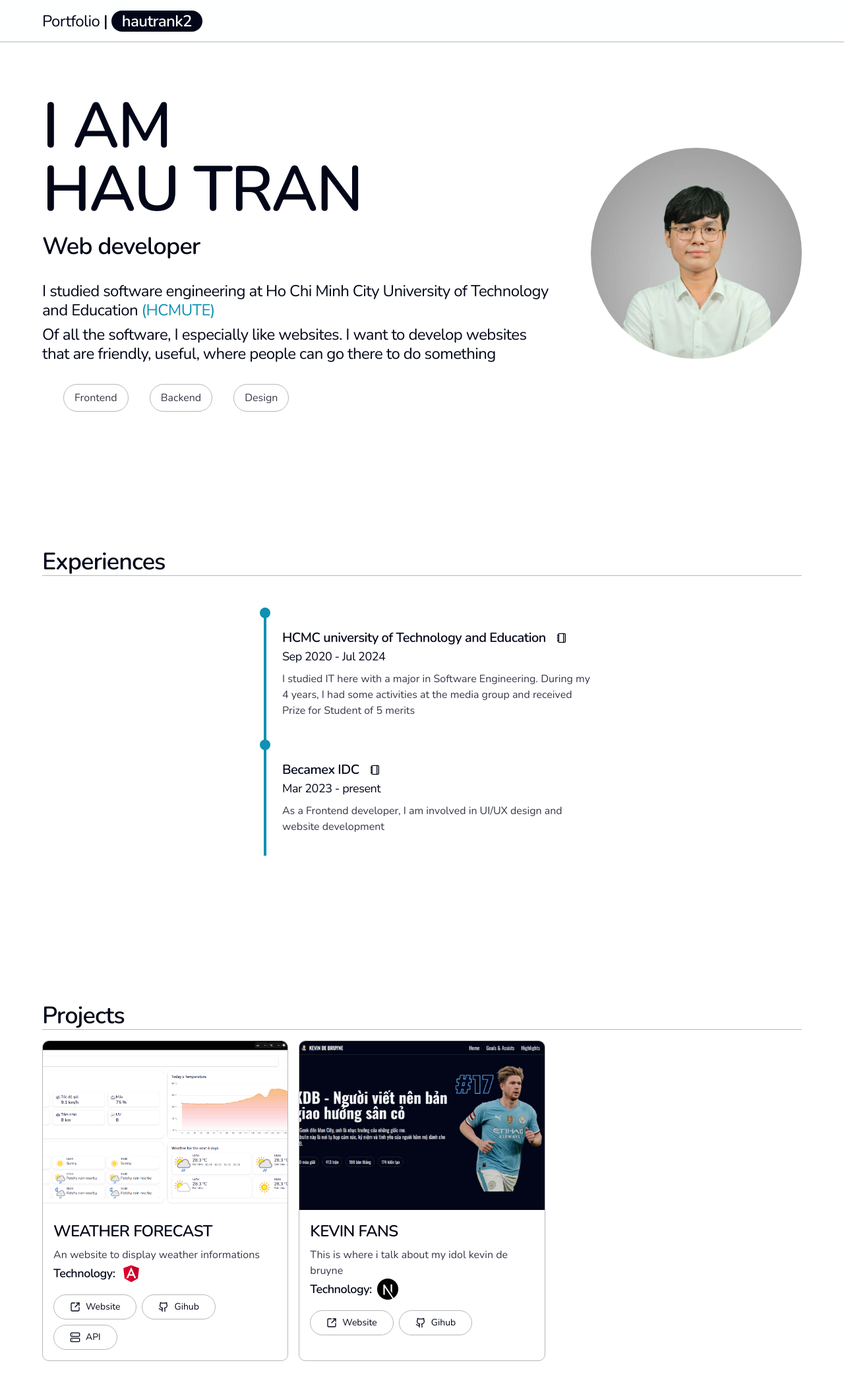
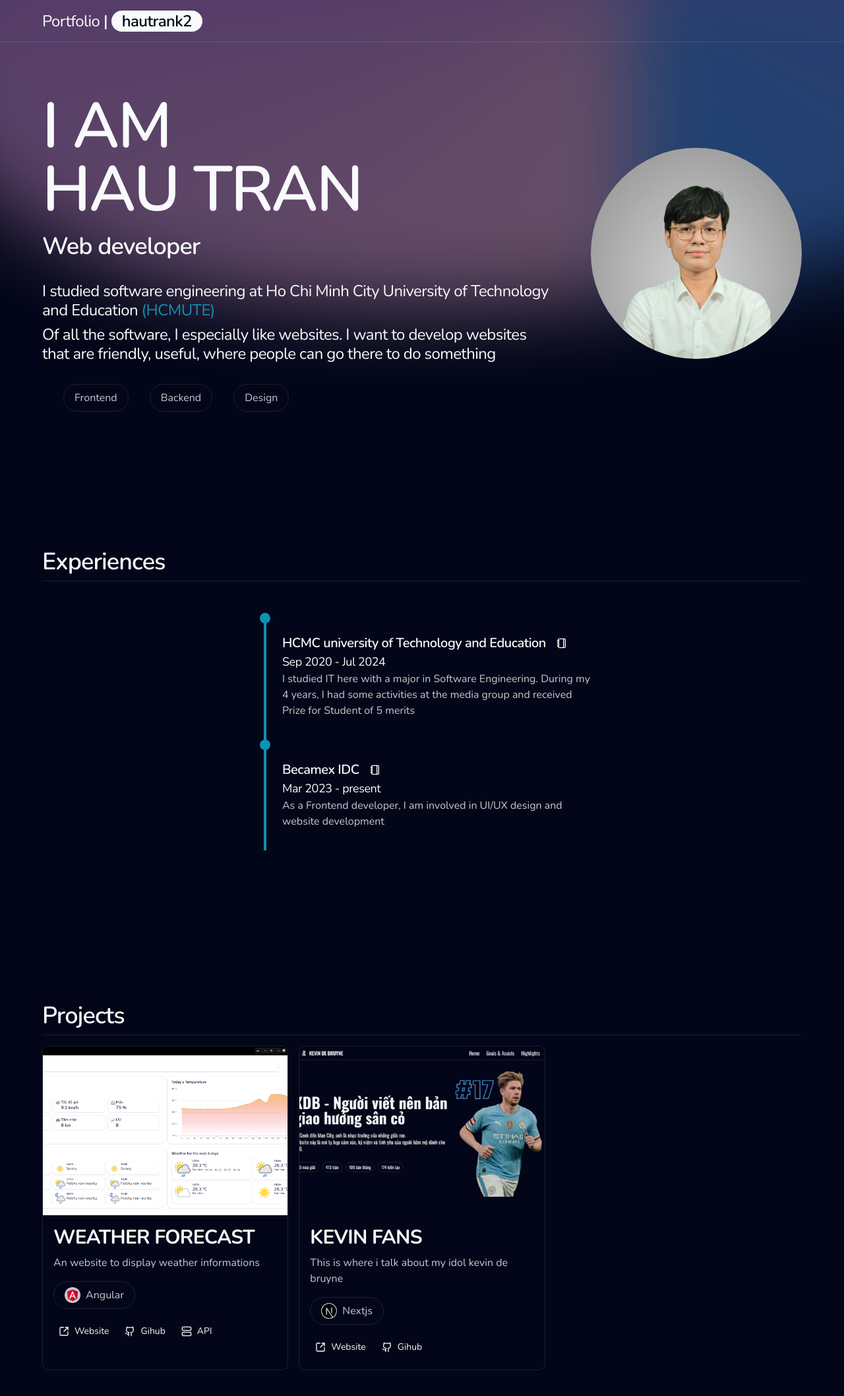
Before and after one commit to hautrank2/portfolio, a Next.js app: page / in a window 1280 px wide. Shown: the top 2116 px of the page at 66% size. Built offline with nearby package versions, Linux system fonts and the light colour scheme.

Commit message:
feat(App): obsever app.js

```diff
--- a/package.json
+++ b/package.json
@@ -3,7 +3,7 @@
   "version": "0.1.0",
   "private": true,
   "scripts": {
-    "dev": "next dev --turbopack",
+    "dev": "next dev --turbopack --port 8080",
     "build": "next build",
     "start": "next start",
     "lint": "next lint"
--- /dev/null
+++ b/public/js/app.js
@@ -0,0 +1,11 @@
+const elements = document.querySelectorAll("section");
+const observer = new IntersectionObserver((entries) => {
+  const classArr = "opacity-100 transition duration-700";
+  entries.forEach((entry) => {
+    if (entry.isIntersecting) {
+      entry.target.classList.add(...classArr.split(" "));
+      observer.unobserve(entry.target);
+    }
+  });
+});
+elements.forEach((el) => observer.observe(el));
--- a/src/app/Experiences.tsx
+++ b/src/app/components/Experiences.tsx
@@ -71,7 +71,7 @@ function Experiences({}) {
         return (
           <div
             key={exp.company + ix}
-            className="flex gap-4 relative border-s border-s-4 border-primary py-8 px-6"
+            className="flex gap-4 relative border-s-4 border-primary py-8 px-6"
           >
             <div className="dot rounded-full h-4 w-4 bg-primary absolute top-0 left-[-10px]"></div>
             <Exp exp={exp} />
@@ -99,7 +99,9 @@ const Exp = ({ exp }: { exp: Experience }) => {
     <div key={exp.company}>
       <div className="flex gap-4 items-center">
         <Link target="_blank" href={exp.href}>
-          <Typography variant="h4" className="hover:text-primary">{exp.company}</Typography>
+          <Typography variant="h4" className="hover:text-primary">
+            {exp.company}
+          </Typography>
         </Link>
         <Dialog>
           <DialogTrigger asChild>
--- a/src/app/components/ProjectSection.tsx
+++ b/src/app/components/ProjectSection.tsx
@@ -76,25 +76,28 @@ function ProjectSection({}) {
             </div>
 
             <div className="p-4">
-              <Typography variant={"h3"} className="uppercase">
+              <Typography variant={"h2"} className="uppercase font-bold">
                 {item.title}
               </Typography>
               <Typography variant={"p"} className="mt-0">
                 {item.desc}
               </Typography>
 
-              <div className="flex items-center gap-2">
-                <Typography variant={"h5"}>Technology:</Typography>
+              <div className="flex items-center gap-2 mt-4">
                 <div className="flex items-center">
                   {item.technologies.map((tech) => (
                     <Tooltip key={tech.title}>
                       <TooltipTrigger asChild>
-                        <Image
-                          src={tech.logoUrl}
-                          alt="logo"
-                          width={32}
-                          height={32}
-                        />
+                        <div className="p-2 px-4 rounded-full flex items-center gap-2 border">
+                          <Image
+                            src={tech.logoUrl}
+                            alt="logo"
+                            width={24}
+                            height={24}
+                            className="bg-foreground/80 p-px rounded-full"
+                          />
+                          <Typography variant={"p"}>{tech.title}</Typography>
+                        </div>
                       </TooltipTrigger>
                       <TooltipContent>{tech.title}</TooltipContent>
                     </Tooltip>
@@ -109,7 +112,7 @@ function ProjectSection({}) {
                     <Link
                       key={link.url}
                       href={link.url}
-                      className="rounded-full px-6 py-2 border hover:bg-foreground/10 flex gap-2 items-center text-sm"
+                      className="p-2 flex gap-2 items-center text-sm hover:text-primary"
                       target="_blank"
                     >
                       <ICON size={16} />
--- a/src/app/components/SectionHeadline.tsx
+++ b/src/app/components/SectionHeadline.tsx
@@ -8,7 +8,7 @@ import { cn } from "~/lib/utils";
 function SectionHeadline({ title, href }: { title: string; href: string }) {
   const [hover, setHover] = useState(false);
   return (
-    <div className="mb-4 border-b">
+    <div className="pb-2 mb-4 border-b">
       <Link href={`#${href}`}>
         <Typography
           variant="h1"
--- a/src/app/globals.css
+++ b/src/app/globals.css
@@ -85,7 +85,7 @@
   --card-foreground: oklch(0.984 0.003 247.858);
   --popover: oklch(0.208 0.042 265.755);
   --popover-foreground: oklch(0.984 0.003 247.858);
-  --primary: oklch(0.929 0.013 255.508);
+  --primary: oklch(0.61 0.11 222);
   --primary-foreground: oklch(0.208 0.042 265.755);
   --secondary: oklch(0.279 0.041 260.031);
   --secondary-foreground: oklch(0.984 0.003 247.858);
--- a/src/app/layout.tsx
+++ b/src/app/layout.tsx
@@ -19,7 +19,11 @@ export default function RootLayout({
 }>) {
   return (
     <html lang="en" className={sans.className}>
-      <body className={`antialiased`}>{children}</body>
+      <body
+        className={`antialiased dark bg-[url(/svg/bg-gr.svg)] bg-no-repeat bg-[-20vw_-80vh]`}
+      >
+        {children}
+      </body>
     </html>
   );
 }
--- a/src/app/page.tsx
+++ b/src/app/page.tsx
@@ -1,10 +1,11 @@
 import Image from "next/image";
 import Header from "~/components/layouts/header";
 import { Typography } from "~/components/ui/typography";
-import Experiences from "./Experiences";
+import Experiences from "./components/Experiences";
 import SectionHeadline from "./components/SectionHeadline";
+import ProjectSection from "./components/ProjectSection";
 import { cn } from "~/lib/utils";
-import ProjectSection from "./components/ProjectSection";
+import Script from "next/script";
 
 export default function Home() {
   const stacks = [
@@ -19,7 +20,7 @@ export default function Home() {
     },
   ];
 
-  const sectionClassName = "max-w-[80rem] mx-auto min-h-[86vh] p-16";
+  const sectionClassName = "max-w-[80rem] mx-auto min-h-[86vh] p-16 opacity-0";
   return (
     <div className="py-20">
       <Header />
@@ -89,6 +90,8 @@ export default function Home() {
         <SectionHeadline title="Projects" href="projects" />
         <ProjectSection />
       </section>
+
+      <Script id="homeScript" strategy="afterInteractive" src="/js/app.js" />
     </div>
   );
 }
--- a/src/components/layouts/header.tsx
+++ b/src/components/layouts/header.tsx
@@ -1,9 +1,38 @@
-import React from "react";
+"use client";
+
+import React, { useEffect, useState } from "react";
 import { Typography } from "../ui/typography";
+import { cn } from "~/lib/utils";
 
-async function Header() {
+function Header() {
+  const headerHeight = 64;
+  const [headerBg, setHeaderBg] = useState(false);
+
+  useEffect(() => {
+    const trackingScroll = () => {
+      if (window.scrollY > headerHeight + 20) {
+        setHeaderBg(true);
+      } else {
+        setHeaderBg(false);
+      }
+    };
+
+    trackingScroll();
+    window.addEventListener("scroll", trackingScroll);
+
+    return () => {
+      window.removeEventListener("scroll", trackingScroll);
+    };
+  }, []);
+
   return (
-    <header className="flex justify-between items-center w-full fixed top-0 h-16 px-16 border-b z-20 bg-background/90">
+    <header
+      className={cn(
+        "flex justify-between items-center w-full fixed top-0 h-16 px-16 border-b z-20",
+        "transition-colors easy duration-500",
+        headerBg ? "bg-background/90" : ""
+      )}
+    >
       <div className="header-branch">
         <Typography variant={"h3"}>
           <span className="font-light">Portfolio</span> |{" "}
--- a/src/components/ui/typography.tsx
+++ b/src/components/ui/typography.tsx
@@ -8,11 +8,11 @@ const typographyVariants = cva("", {
   variants: {
     variant: {
       h1: "scroll-m-20 text-4xl font-semibold tracking-tight",
-      h2: "scroll-m-20 border-b pb-2 text-3xl font-semibold tracking-tight first:mt-0",
+      h2: "scroll-m-20 pb-2 text-3xl font-semibold tracking-tight first:mt-0",
       h3: "scroll-m-20 text-2xl font-semibold tracking-tight",
       h4: "scroll-m-20 text-xl font-semibold tracking-tight",
       h5: "scroll-m-20 text-lg font-semibold tracking-tight",
-      p: "leading-6 [&:not(:first-child)]:mt-2 text-foreground/80",
+      p: "leading-6 text-foreground/80",
       blockquote: "mt-6 border-l-2 pl-6 italic",
       small: "text-sm font-medium leading-none",
     },
```
Also changed, not shown: public/svg/bg-gr.svg (added).
